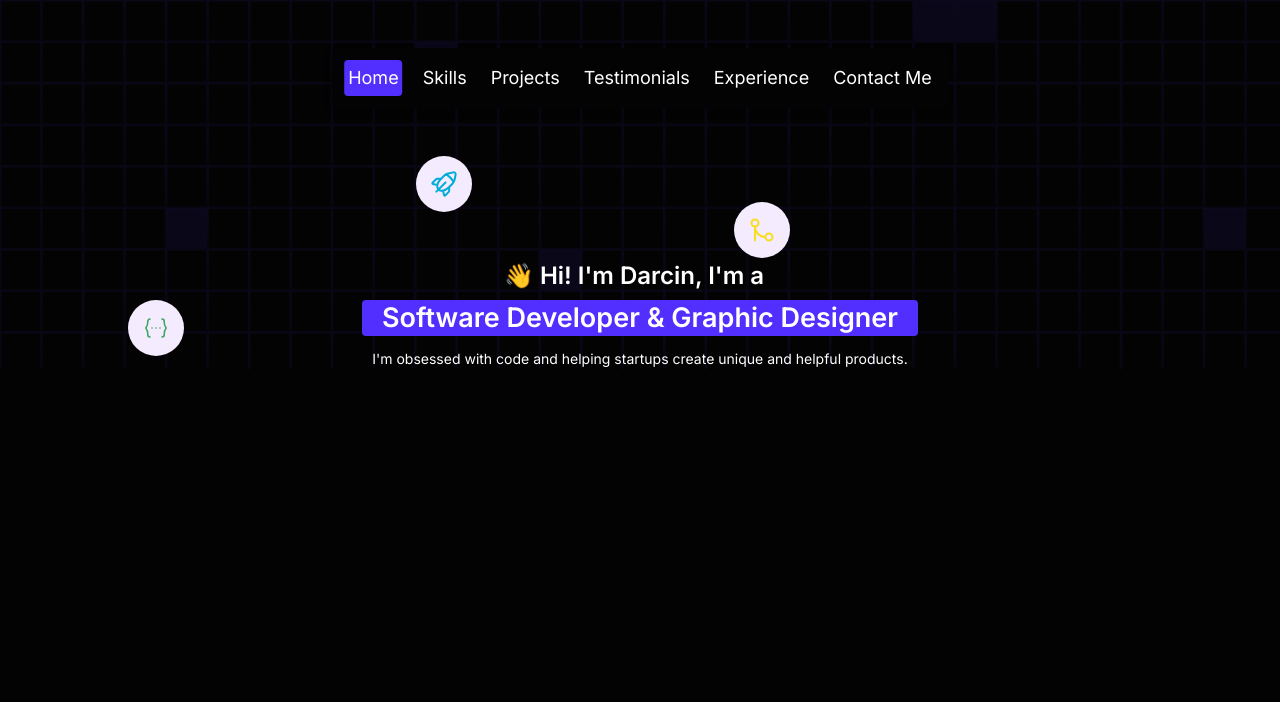
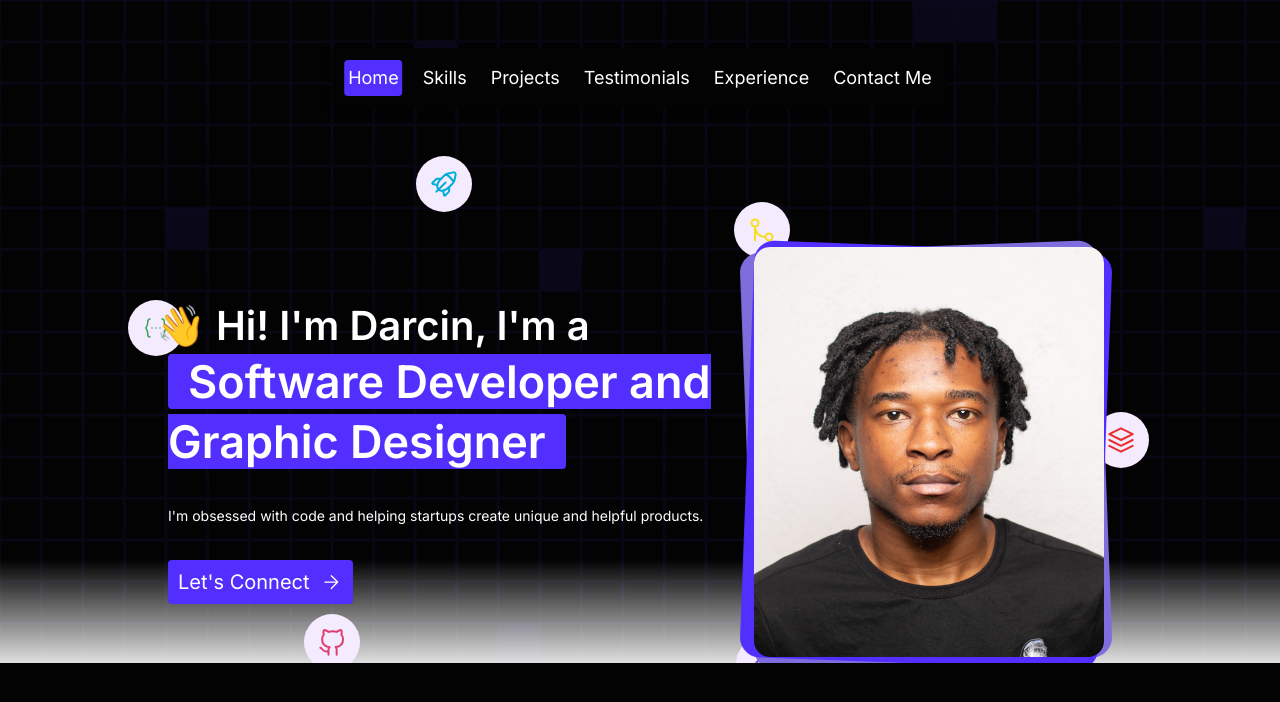
Before and after one commit to DarcinBig/my-portfolio, a Next.js app in the folder darcin-biganiro/: page / in a window 1280 px wide. Shown: the top 702 px of the page. Built offline with nearby package versions, Linux system fonts and the light colour scheme.

Commit message:
Implement code changes to enhance functionality and improve performance

```diff
--- a/darcin-biganiro/app/components/Hero/Hero.tsx
+++ b/darcin-biganiro/app/components/Hero/Hero.tsx
@@ -1,15 +1,25 @@
 import React from 'react'
+import Image from 'next/image'
 
 const Hero = () => {
   return (
-    <section className='relative flex flex-row items-center z-20 mx-auto'>
-      <div className='flex flex-col gap-[13px] items-center'>
-        <h1 className='text-2xl text-center font-semibold block mt-5'>
-          <span className='-ml-3'>👋</span> Hi! I&apos;m Darcin, I&apos;m a {' '} <span className='block text-[27px] highlight mt-2'>Software Developer & Graphic Designer</span>
+    <section className='relative flex flex-row items-center z-20 mx-auto md:gap-[37px] md:mx-10'>
+      <div className='flex flex-col gap-[13px] items-center md:gap-[34px] md:my-[58px] md:items-start'>
+        <h1 className='text-2xl text-center font-semibold block md:text-[40px] md:text-start md:inline'>
+          <span className='-ml-3'>👋</span> Hi! I&apos;m Darcin, I&apos;m a {' '} <span className='block text-[27px] highlight mt-2 md:text-[45px] md:inline md:mt-0'>Software Developer and Graphic Designer</span>
         </h1>
-        <p className='text-center text-sm mx-6'>
+        <p className='text-center text-sm mx-6 md:text-start md:mx-0'>
           I&apos;m obsessed with code and helping startups create unique and helpful products.
         </p>
+        <a href="mailto:d.biganiro28@gmail.com" className='self-center bg-primary text-white p-2.5 rounded flex gap-2.5 items-center text-sm md:self-start md:text-xl/6'>
+          Let&apos;s Connect{' '}
+          <Image src='/arrow_right_icon.svg' width={23} height={23} alt='arrow right icon'/>
+        </a>
+      </div>
+      <div>
+        <Image src='/profile_light_purple.png' alt='light purple rectangle' width={372} height={430} className='hidden md:block w-[372px] h-[430px] absolute right-0 -z-10' />
+        <Image src='/profile_dark_purple.png' alt='dark purple rectangle' width={372} height={430} className='hidden md:block w-[372px] h-[430px] absolute right-0 -z-10' />
+        <Image src='/Darcin.jpg' alt='Darcin profile picture' width={350} height={410} className='hidden md:block min-w-[350px] h-[410px] z-10 mr-[7.7px] my-[6.5px] rounded-2xl' />
       </div>
     </section>
   )
```
Also changed, not shown: darcin-biganiro/public/Darcin.jpg (added).
